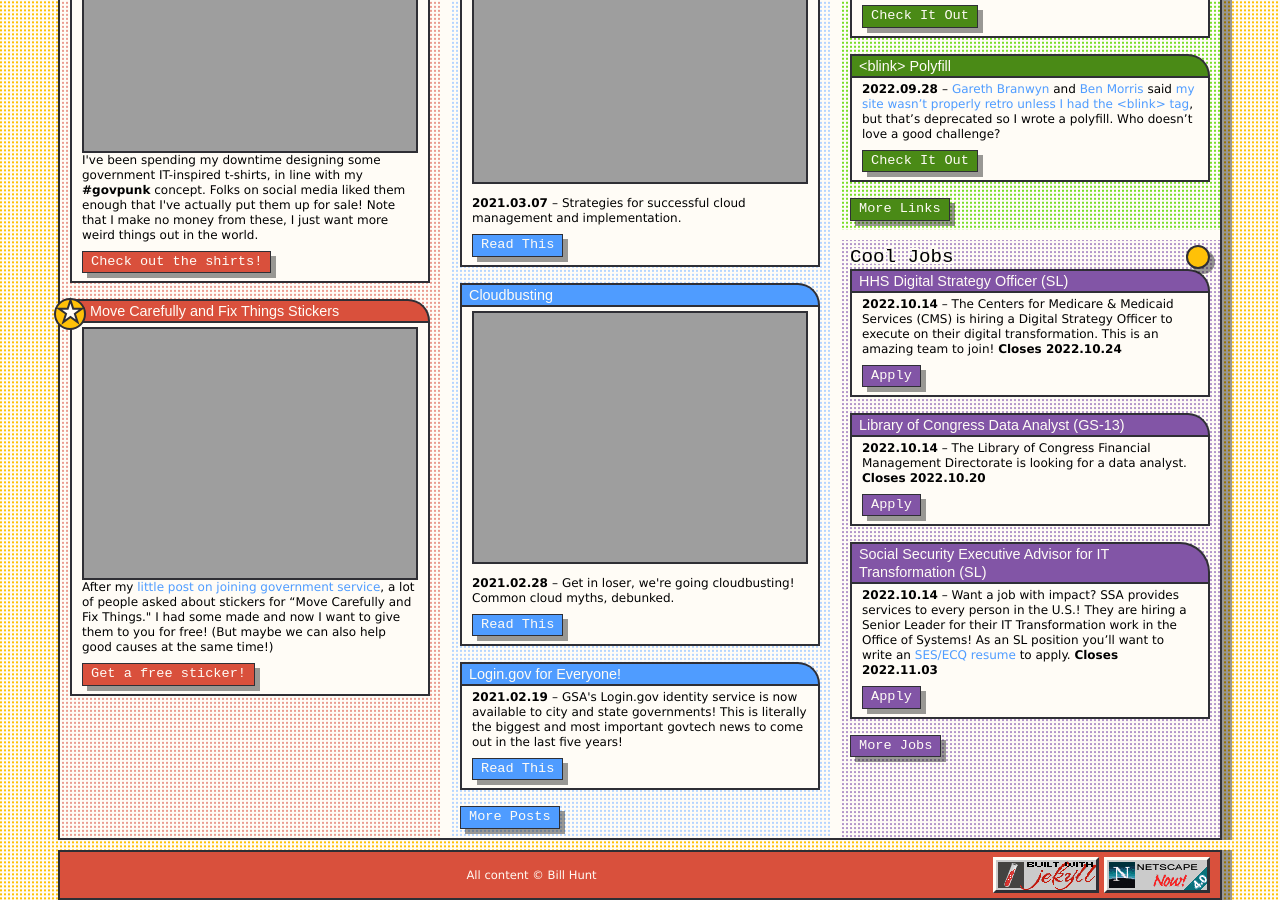
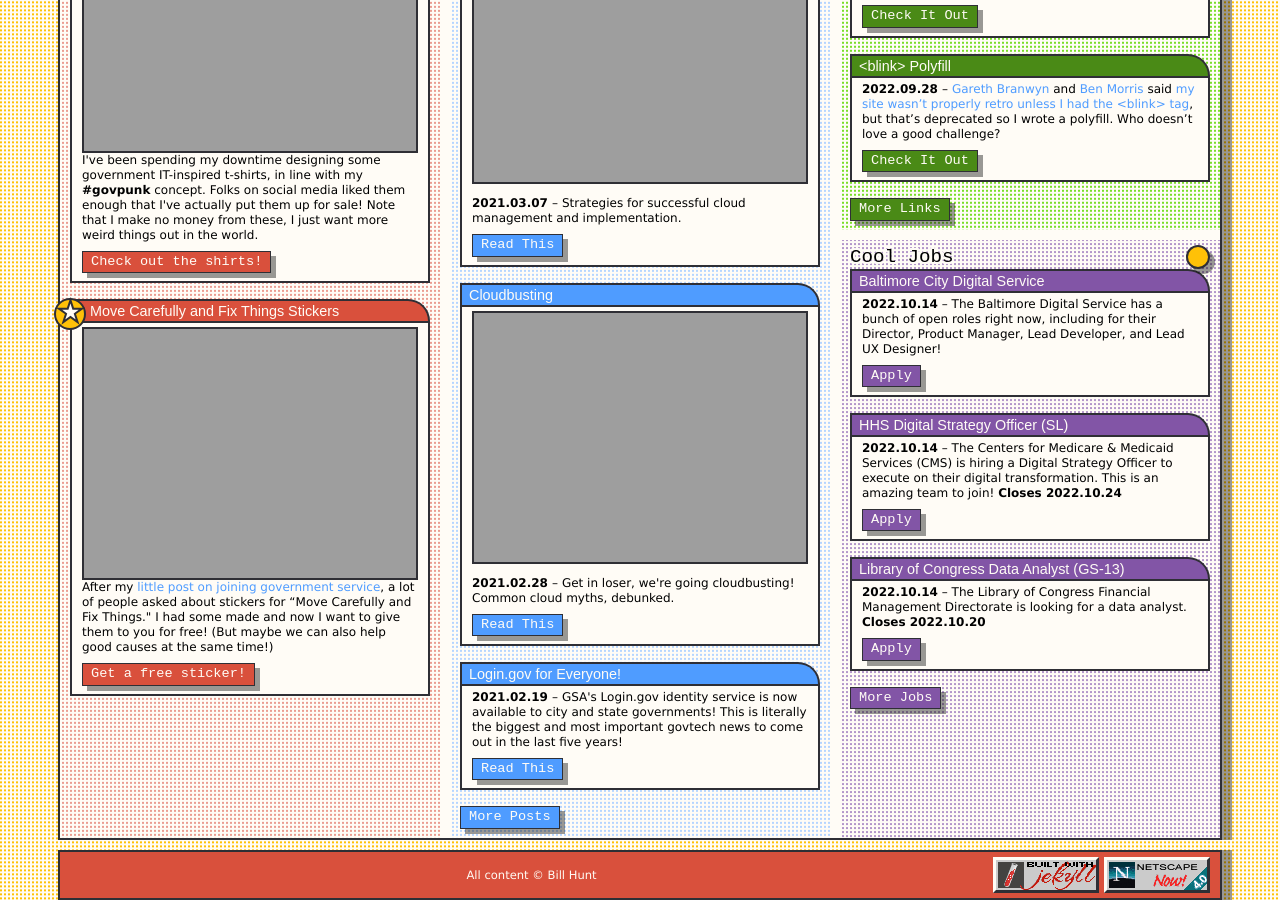
Before and after one commit to krusynth/billhunt.dev, a Jekyll site: the page built from index.md, in a window 1280 px wide and 900 px high, scrolled down 625 px. Built offline with Jekyll 4.4.1, drawn with Linux system fonts in a browser that asks for light colours; some web fonts are replaced.

Commit message:
Content updates.

```diff
--- a/_data/jobs.yml
+++ b/_data/jobs.yml
@@ -1,3 +1,9 @@
+- title: Baltimore City Digital Service
+  url: https://www.governmentjobs.com/careers/baltimorecity?keywords=%22Baltimore%20Digital%20-%20Mayor%27s%20Office%22
+  date: 2022-10-14
+  closes:
+  content: The Baltimore Digital Service has a bunch of open roles right now, including for their Director, Product Manager, Lead Developer, and Lead UX Designer!
+
 - title: HHS Digital Strategy Officer (SL)
   url: https://www.usajobs.gov/job/682019900
   date: 2022-10-14
```
